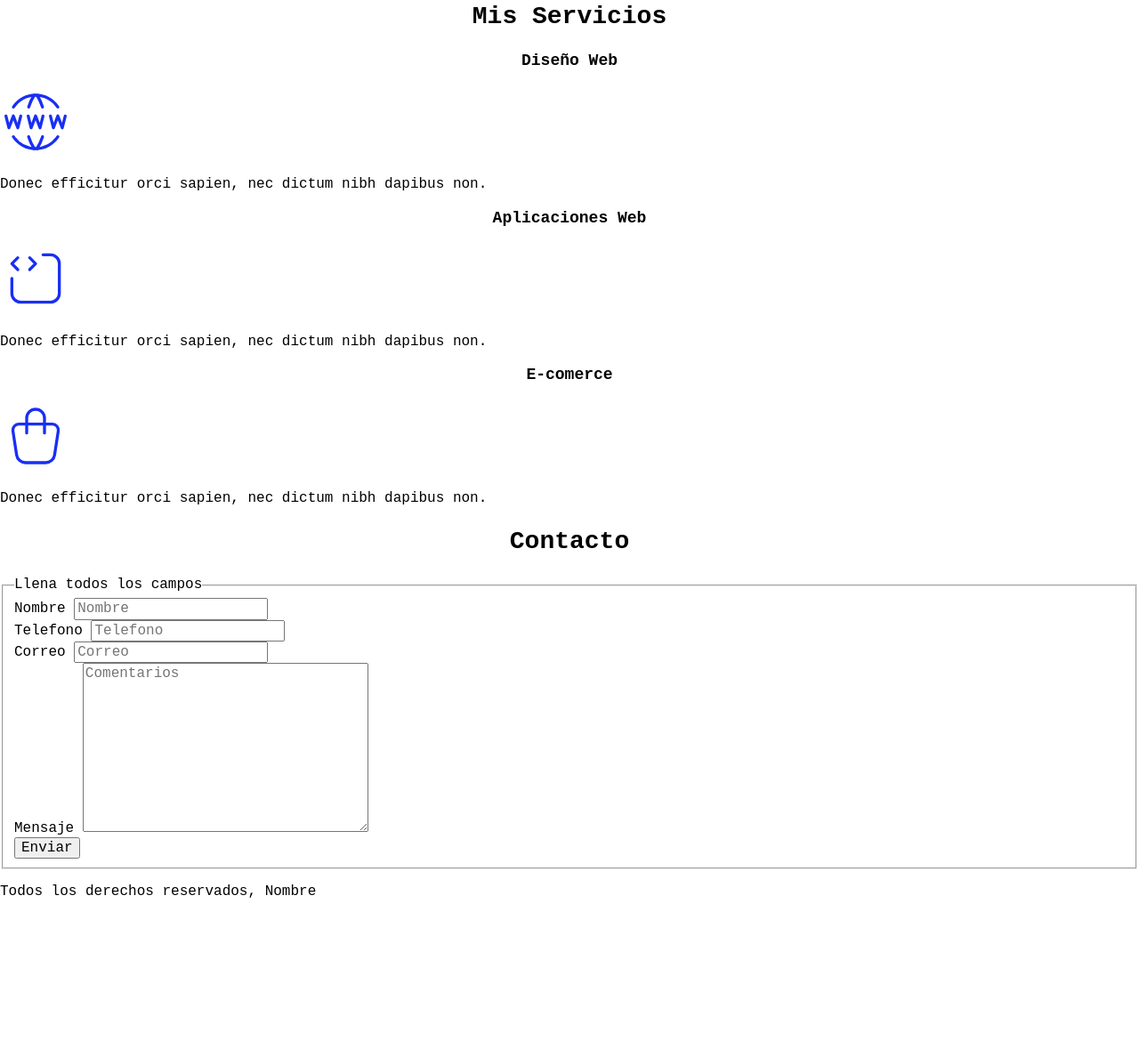
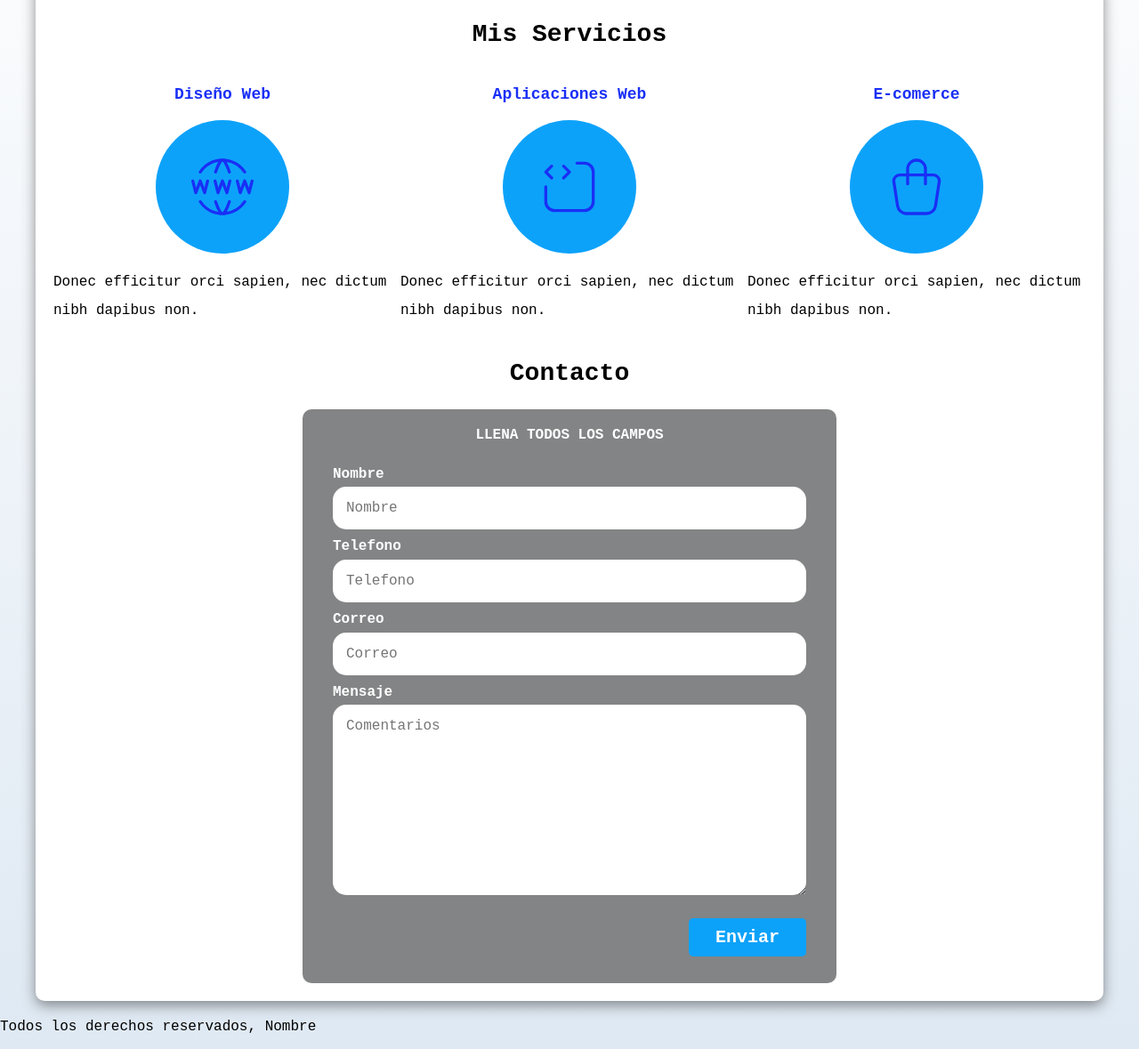
Before and after one commit to dannybaque/freelancer-site, a plain HTML site: page index.html in a window 1280 px wide. Shown: the part 608-1787 px from the top of the page at 89% size. Before the commit the page ends 1636 px from the top, so only its background shows below. Drawn offline with Linux system fonts and the light colour scheme.

Commit message:
formulario

```diff
--- a/css/styles.css
+++ b/css/styles.css
@@ -6,6 +6,7 @@
 
 
 }
+/* Globales */
 html {
     font-size: 62.5%;
     font-family:'Courier New', Courier, monospace;
@@ -15,8 +16,10 @@ html {
     box-sizing: inherit;
 }
 body {
-    font-size: 16px;
+    font-size: 16px;   /*1rem = 10px*/
+    background-image: linear-gradient(to top, #DFE9F3 0%, var(--blanco) 80% );
 }
+/* Texto */
 h1  {
     font-size: 3.8rem;
 }
@@ -34,11 +37,22 @@ span {
     font-size: medium;
     font-size: 2rem;
 }
+
+/* Navegador */
 .nav-main{
     display: flex;
     flex-direction: column;
 }
+@media (min-width: 768px){
+    .nav-main{
+        flex-direction: row;
+        justify-content: space-between;
+    }
+}
+
 .nav-main a{
+    display: block;
+    text-align: center;
     padding: 1rem;
     color: var(--blanco);
     text-decoration:  none;
@@ -56,32 +70,24 @@ span {
 .nav-background{
     background-color: var(--secundario)
 }
+/* Adicionales */
 .contenedor{
     max-width: 120rem;
     margin: 0 auto;
 }
 .boton{
-    background-color: var(--blanco);
+    background-color: var(--secundario);
+    color: var(--blanco);
+    font-weight: bold;
     padding: 1rem 3rem;
     margin-top: 1rem;
     font-size: 2rem;
     text-decoration: none;
     border-radius: .5rem;
-
+    border: none;
 }
-
-@media (min-width: 390px){
-    .nav-main{
-        flex-direction: row;
-        justify-content: space-between;
-    }
-}
-
-@media (min-width: 768px){
-    .nav-main{
-        flex-direction: row;
-        justify-content: space-between;
-    }
+.boton:hover{
+    cursor: pointer;
 }
 
 .hero{
@@ -112,3 +118,113 @@ justify-content: center;
     display: flex;
     align-items: flex-end;
 }
+
+.sombra{
+    -webkit-box-shadow: 0px 5px 15px 0px rgba(48,48,48,0.54);
+    -moz-box-shadow: 0px 5px 15px 0px rgba(48,48,48,0.54);
+    box-shadow: 0px 5px 15px 0px rgba(48,48,48,0.54);
+    background-color: var(--blanco);
+    padding: 2rem;
+    margin-bottom: 2rem;
+    border-radius: 1rem;
+
+}
+
+@media (min-width: 768px) {
+    .servicios{
+        display: grid;
+        grid-template-columns: repeat(3,1fr);
+        column-gap: 1rem;
+        /* grid: 300px 300px / 200px 800px; */
+
+    }
+}
+
+.servicio{
+    display: flex;
+    flex-direction: column;
+    align-items: center;
+
+}
+.servicio h3{
+    color: var(--primario);
+    font-weight: bold;
+}
+.servicio p{
+    line-height: 2;
+
+}
+.servicio .iconos{
+    height: 15rem;
+    width: 15rem;
+    background-color: var(--secundario);
+    border-radius: 50%;
+    display: flex;
+    justify-content: space-evenly;
+    align-items: center;
+}
+
+/* Contacto */
+.formulario{
+    background-color: #838485;
+    width: min(60rem,100%);
+    margin: 0 auto;
+    padding: 2rem;
+    border-radius: 1rem;
+
+}
+.formulario fieldset{
+    border: none;
+}
+.formulario legend{
+    text-align: center;
+    font-size: 1.8 rem;
+    text-transform: uppercase;
+    font-weight: 700;
+    margin-bottom: 2rem;
+    color: var(--blanco);
+
+}
+
+.contenedor-campos{
+
+}
+.campo{
+    margin-bottom: 1rem;
+
+}
+.campo label{
+    color: var(--blanco);
+    font-weight: bold;
+    margin-bottom: .5rem;
+    display: block;
+
+}
+.input-text{
+    width: 100%;
+    border: none;
+    padding: 1.5rem;
+    border-radius: 1.5rem;
+
+}
+
+.enviar .boton{
+    width: 100%;
+
+}
+/* Utilidades*/
+.w-sm-100{
+    width: 100;
+
+}
+@media (min-width:768px) {
+    .w-sm-100{
+        width: auto;
+    }
+}
+.flex{
+    display: flex;
+}
+.alinear-derecha{
+    justify-content: flex-end;
+}
--- a/index.html
+++ b/index.html
@@ -37,13 +37,15 @@
             </div>
 
         <a class="boton" href="#">Contactar</a>
-        </div>
+        </div>  <!-- .hero-content-->
 
-    </section>
-    <main>
+    </section> <!-- .hero-->
+    <main class="contenedor sombra">
         <h2>Mis Servicios</h2>
-        <section>
+        <div class="servicios">
+            <section class="servicio">
                 <h3>Diseño Web</h3>
+                    <div class="iconos">
                         <svg xmlns="http://www.w3.org/2000/svg" class="icon icon-tabler icon-tabler-world-www" width="80" height="80" viewBox="0 0 24 24" stroke-width="1" stroke="#192FF5" fill="none" stroke-linecap="round" stroke-linejoin="round">
                             <path stroke="none" d="M0 0h24v24H0z" fill="none"/>
                             <path d="M19.5 7a9 9 0 0 0 -7.5 -4a8.991 8.991 0 0 0 -7.484 4" />
@@ -56,53 +58,65 @@
                             <path d="M17 10l1 4l1.5 -4l1.5 4l1 -4" />
                             <path d="M9.5 10l1 4l1.5 -4l1.5 4l1 -4" />
                         </svg>
+                    </div> <!-- Icono -->
                 <p>Donec efficitur orci sapien, nec dictum nibh dapibus non.</p>
             </section>
-        <section>
+            <section class="servicio">
                 <h3>Aplicaciones Web</h3>
+                    <div class="iconos">
                         <svg xmlns="http://www.w3.org/2000/svg" class="icon icon-tabler icon-tabler-source-code" width="80" height="80" viewBox="0 0 24 24" stroke-width="1" stroke="#192FF5" fill="none" stroke-linecap="round" stroke-linejoin="round">
                             <path stroke="none" d="M0 0h24v24H0z" fill="none"/>
                             <path d="M14.5 4h2.5a3 3 0 0 1 3 3v10a3 3 0 0 1 -3 3h-10a3 3 0 0 1 -3 -3v-5" />
                             <path d="M6 5l-2 2l2 2" />
                             <path d="M10 9l2 -2l-2 -2" />
                         </svg>
+                    </div> <!-- Icono -->
                 <p>Donec efficitur orci sapien, nec dictum nibh dapibus non.</p>
             </section>
-        <section>
+            <section class="servicio">
                 <h3>E-comerce</h3>
+                    <div class="iconos">
                         <svg xmlns="http://www.w3.org/2000/svg" class="icon icon-tabler icon-tabler-shopping-bag" width="80" height="80" viewBox="0 0 24 24" stroke-width="1" stroke="#192FF5" fill="none" stroke-linecap="round" stroke-linejoin="round">
                             <path stroke="none" d="M0 0h24v24H0z" fill="none"/>
                             <path d="M6.331 8h11.339a2 2 0 0 1 1.977 2.304l-1.255 8.152a3 3 0 0 1 -2.966 2.544h-6.852a3 3 0 0 1 -2.965 -2.544l-1.255 -8.152a2 2 0 0 1 1.977 -2.304z" />
                             <path d="M9 11v-5a3 3 0 0 1 6 0v5" />
                           </svg>
+                    </div> <!-- Icono -->
                 <p>Donec efficitur orci sapien, nec dictum nibh dapibus non.</p>
             </section>
-    </main>
+        </div> <!-- .servicios -->
+
+
     <section>
         <h2>Contacto</h2>
-        <form action="">
+        <form class="formulario">
             <fieldset>
                 <legend>Llena todos los campos</legend>
-                <div>
+                <div class="contenedor-campos">
+                    <div class="campo">
                         <label for="">Nombre</label>
-                    <input type="text" name="" id="" placeholder="Nombre">
+                        <input class="input-text" type="text" name="" id="" placeholder="Nombre">
                     </div>
-                <div>
+                    <div class="campo">
                         <label for="">Telefono</label>
-                    <input type="tel" placeholder="Telefono">
+                        <input class="input-text" type="tel" placeholder="Telefono">
                     </div>
-                <div>
+                    <div class="campo">
                         <label for="">Correo</label>
-                    <input type="email" placeholder="Correo">
+                        <input class="input-text" type="email" placeholder="Correo">
                     </div>
-                <div>
+                    <div class="campo">
                         <label for="">Mensaje</label>
-                    <textarea name="" id="" cols="30" rows="10" placeholder="Comentarios"></textarea>
+                        <textarea class="input-text" name="" id="" cols="30" rows="10" placeholder="Comentarios"></textarea>
                     </div>
-                <input type="submit" value="Enviar">
+                    <div class="alinear-derecha flex">
+                        <input class="boton w-sm-100" type="submit" value="Enviar">
+                    </div>
+                </div> <!-- contendedor-campos-->
             </fieldset>
         </form>
     </section>
+</main>
     <footer>
         <p>Todos los derechos reservados, Nombre</p>
     </footer>
```
Lines whose indentation alone changed are shown as unchanged.
